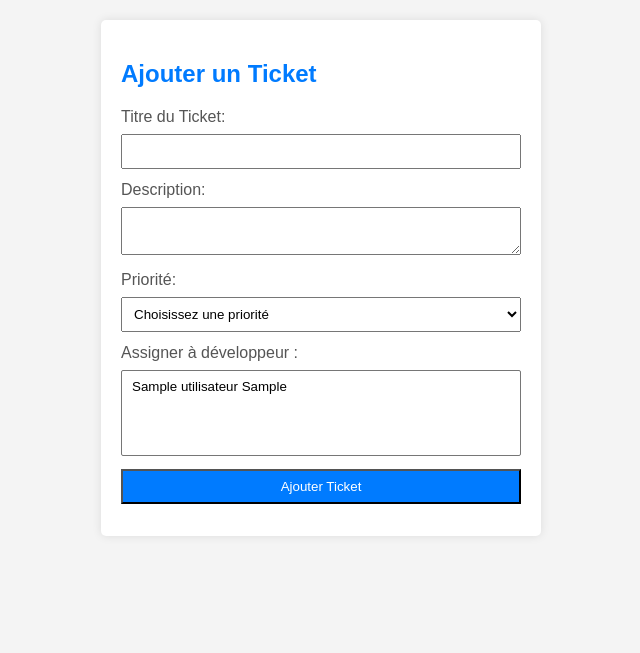
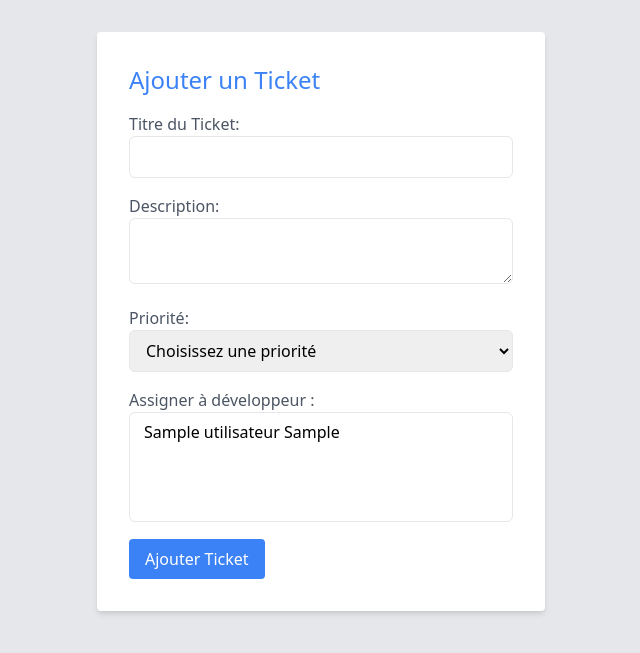
Before and after one commit to Youcode-Classe-E-2023-2024/WALID_SAIFI_tickets_manager, a PHP site: page /ajouter_tichets.php in a window 1280 px wide. Shown: the top 653 px of the page, without its empty margins (319-959 px from the left). Run offline with PHP 8.4, Linux system fonts and the light colour scheme; tables that the repository leaves empty hold one stand-in row (values such as "Sample post").

Commit message:
Update ajouter_tichets.php

```diff
--- a/Vieux/ajouter_tichets.php
+++ b/Vieux/ajouter_tichets.php
@@ -25,89 +25,40 @@
 
 <!DOCTYPE html>
 <html lang="en">
+
 <head>
     <meta charset="UTF-8">
     <meta name="viewport" content="width=device-width, initial-scale=1.0">
     <title>Ajouter un Ticket</title>
-    <style>
-        /* Add your custom CSS styles here */
-        body {
-            font-family: Arial, sans-serif;
-            background-color: #f4f4f4;
-            color: #333;
-            margin: 0;
-            padding: 0;
-        }
+    <!-- Add Tailwind CSS link -->
+    <link href="https://cdn.jsdelivr.net/npm/tailwindcss@2.2.19/dist/tailwind.min.css" rel="stylesheet">
+</head>
 
-        h2 {
-            color: #007BFF;
-        }
+<body class="bg-gray-200 font-sans">
 
-        form {
-            max-width: 400px;
-            margin: 20px auto;
-            padding: 20px;
-            background-color: #fff;
-            border-radius: 5px;
-            box-shadow: 0 0 10px rgba(0, 0, 0, 0.1);
-        }
+    <form action="" method="post" class="max-w-md mx-auto mt-8 p-8 bg-white rounded shadow-md">
+        <h2 class="text-2xl mb-4 text-blue-500">Ajouter un Ticket</h2>
 
-        label {
-            display: block;
-            margin-bottom: 8px;
-            color: #555;
-        }
+        <label for="titre" class="block text-gray-600">Titre du Ticket:</label>
+        <input type="text" id="titre" name="titre" required
+            class="w-full px-3 py-2 mb-4 border rounded-md focus:outline-none focus:border-blue-500">
 
-        input,
-        textarea,
-        select {
-            width: 100%;
-            padding: 8px;
-            margin-bottom: 12px;
-            box-sizing: border-box;
-        }
+        <label for="description" class="block text-gray-600">Description:</label>
+        <textarea id="description" name="description" required
+            class="w-full px-3 py-2 mb-4 border rounded-md focus:outline-none focus:border-blue-500"></textarea>
 
-        input[type="submit"] {
-            background-color: #007BFF;
-            color: #fff;
-            cursor: pointer;
-        }
+        <label for="priority" class="block text-gray-600">Priorité:</label>
+        <select id="priority" name="priority" required
+            class="w-full px-3 py-2 mb-4 border rounded-md focus:outline-none focus:border-blue-500">
+            <option value="" disabled selected>Choisissez une priorité</option>
+            <?php for ($i = 1; $i <= 10; $i++): ?>
+                <option value="<?= $i ?>"><?= $i ?></option>
+            <?php endfor; ?>
+        </select>
 
-        input[type="submit"]:hover {
-            background-color: #0056b3;
-        }
-
-    </style>
-</head>
-<body>
-
-<form action="" method="post">
-    <h2>Ajouter un Ticket</h2>
-    <label for="titre">Titre du Ticket:</label>
-    <input type="text" id="titre" name="titre" required><br>
-
-    <label for="description">Description:</label>
-    <textarea id="description" name="description" required></textarea><br>
-
-     <label for="priority">Priorité:</label>
-         <select id="priority" name="priority" required>
-  <option value="" disabled selected>Choisissez une priorité</option>
-  <option value="1">1</option>
-  <option value="2">2</option>
-  <option value="3">3</option>
-  <option value="4">4</option>
-  <option value="5">5</option>
-  <option value="6">6</option>
-  <option value="7">7</option>
-  <option value="8">8</option>
-  <option value="9">9</option>
-  <option value="10">10</option>
-</select><br>
-
-
-
-    <label for="assigneur[]">Assigner à développeur :</label>
-    <select id="assigneur" name="assigneur[]" multiple>
+        <label for="assigneur[]" class="block text-gray-600">Assigner à développeur :</label>
+        <select id="assigneur" name="assigneur[]" multiple
+            class="w-full px-3 py-2 mb-4 border rounded-md focus:outline-none focus:border-blue-500">
             <?php
             $conn = new Database();
             $result = $conn->getConnection()->query("SELECT id_utilisateur, nom, prenom FROM Utilisateur");
@@ -115,10 +66,12 @@
                 echo "<option value='" . $row['id_utilisateur'] . "'>" . $row['nom'] . " " . $row['prenom'] . "</option>";
             }
             ?>
-</select><br>
-      <input type="submit" value="Ajouter Ticket">
+        </select>
+
+        <input type="submit" value="Ajouter Ticket"
+            class="bg-blue-500 text-white px-4 py-2 rounded cursor-pointer hover:bg-blue-700">
     </form>
 
+</body>
 
-</body>
 </html>
```
Lines whose indentation alone changed are shown as unchanged.
